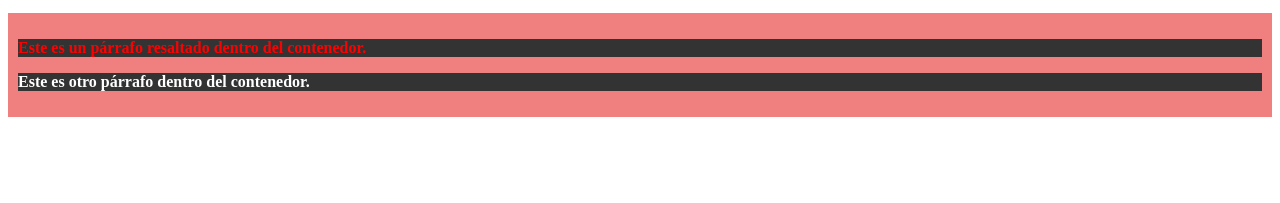
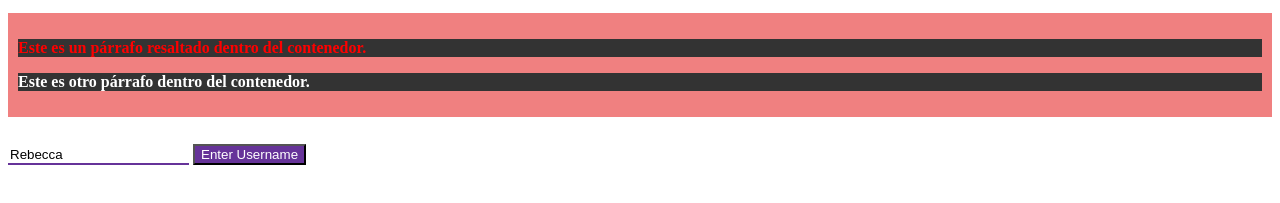
Before and after one commit to kjacome24/Anglo_American_Python_1024, a plain HTML site: page 1_Web_Fundamentals/14_10_24/selectores/selectores.html in a window 1280 px wide. Shown: the part 163-366 px from the top of the page. Drawn offline with Linux system fonts and the light colour scheme.

Commit message:
New Changes 14-10-2024 (Kevin)

```diff
--- a/1_Web_Fundamentals/14_10_24/selectores/selectores.css
+++ b/1_Web_Fundamentals/14_10_24/selectores/selectores.css
@@ -46,3 +46,17 @@
     font-weight: bold;
     color: #ffffff; /* Blanco */
 }
+
+
+/* Selectores de atributo */
+
+input[type="text"] {
+    border: none;
+    border-bottom: 2px solid rebeccapurple;
+    padding-top: 30px;
+}
+
+input[type="submit"] {
+    color: white;
+    background-color: rebeccapurple;
+}
--- a/1_Web_Fundamentals/14_10_24/selectores/selectores.html
+++ b/1_Web_Fundamentals/14_10_24/selectores/selectores.html
@@ -18,5 +18,9 @@
         <p class="highlight">Este es un párrafo resaltado dentro del contenedor.</p>
         <p>Este es otro párrafo dentro del contenedor.</p>
     </div>
+    <div>
+        <input type="text" name="username" value="Rebecca">
+        <input type="submit" value="Enter Username">
+    </div>
 </body>
 </html>
```
